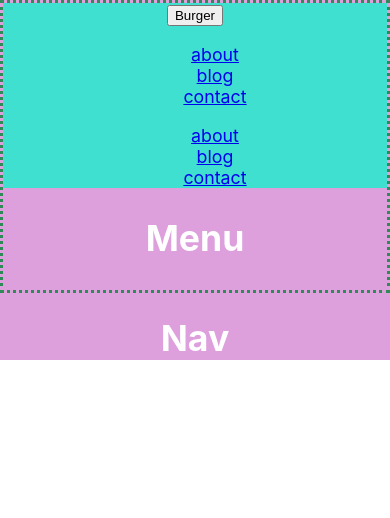
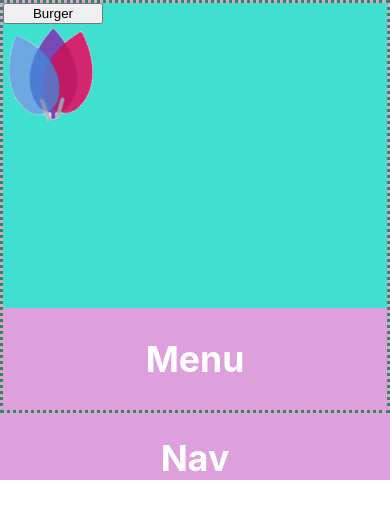
Before and after one commit to A-B-G/z_blogz_gh, a React (Create React App) app: page / in a window 390 px wide. Shown: the top 518 px of the page. Built offline with nearby package versions, Linux system fonts and the light colour scheme.

Commit message:
added click functionality for open and closing menu; as well as flex display for mobile and laptop views; also styled ul and li elements and NavLink akaa tags

```diff
--- a/src/components/Menu/Menu.css
+++ b/src/components/Menu/Menu.css
@@ -6,25 +6,50 @@
 .MenuNav-wrapper {
     background-color: turquoise;
 }
-/* ***************************************** */
+/* END BACKGROUNDS & BORDERS ***************************************** */
+
 .Menu-wrapper h1 {
     font-size: 2em;
 }
+/* BURGER MENU */
+.hamburgerMenu-container {
+    display: flex;
+    flex-flow: column wrap;
+
+    align-content: flex-start;
+}
+
+.toggle-open {
+	transform: translateX(0);
+}
+
+.toggle-closed {
+	transform: translateX(-300%);
+}
+/* END BURGER MENU */
+
 @media screen and (max-width: 419px) {
     .Menu-wrapper {
         min-width: 25%;
     }
 }
+.flower-logo {
+    background-image: url('../../images/flower_img.png');
+    background-size: cover;
+    background-position: left;
 
+    height: 100px;
+    width: 100px;
+}
 /* ***************************************** */
 @media screen and (min-width: 420px) {
     .Menu-wrapper {
         min-width: 25%;
     }
 
-    .menu-container.display {
+    /* .menu-container.display {
         display: none;
-    }
+    } */
 }
 
 /* ***************************************** */
@@ -36,11 +61,16 @@
     .Menu-wrapper h1 {
         font-size: 3em;
       }
-    .menu-container.display {
-        display: inline-block;
-    }
     .hamburgerMenu-container.display {
         display: none;
     }
+    .menu-container.display {
+        display: inline-block;
+        transform: translateX(0);
+    }
+
+    div.flower-logo {
+        display: inline-block;
+    }
 
   }
--- a/src/components/Menu/Menu.jsx
+++ b/src/components/Menu/Menu.jsx
@@ -1,12 +1,15 @@
-import React from 'react';
+import React, { useState } from 'react';
 import MenuNav from './MenuNav';
 
 import './Menu.css';
 
 const Menu = () => {
+
+    const [open, setOpen] = useState(false);
+
     return (
         <div className="Menu-wrapper">
-                <MenuNav />
+                <MenuNav open={open} setOpen={setOpen} />
             <h1>Menu</h1>
 
         </div>
--- a/src/components/Menu/MenuNav.jsx
+++ b/src/components/Menu/MenuNav.jsx
@@ -1,18 +1,33 @@
 import React from 'react';
 import NavList from '../Nav/NavList';
+// import FlowerLogo from '../../images/flower_img.png';
 
 import './Menu.css';
 
 const { navLinks } = require('../../content/links');
 
-const MenuNav = () => {
+const MenuNav = ({ open, setOpen }) => {
+
+    const handleToggle = () => {
+        setOpen(!open);
+    }
+
+    const toggleMenu = open ? "toggle-open" : "toggle-closed";
+
     return (
         <nav className="MenuNav-wrapper">
             <div className="hamburgerMenu-container display">
-                <button className="burger-button">Burger</button>
-                <NavList links={navLinks} />
+
+
+                <button className="burger-button"
+                    onClick={handleToggle}
+                >Burger
+                </button>
+                <div className="flower-logo image" />
+                {/* <img src={FlowerLogo} style={{width: '100px', height: '100px'}} /> */}
             </div>
-            <div className="menu-container display">
+            <div className={`menu-container display ${toggleMenu}`}>
+                <div className="flower-logo image" />
                 <NavList links={navLinks} />
             </div>
         </nav>
--- a/src/components/Nav/Nav.css
+++ b/src/components/Nav/Nav.css
@@ -3,13 +3,34 @@
 .Navbar-wrapper {
     background-color: plum;
 }
+/* END BACKGROUNDS & BORDERS***************************************** */
+
 .navList-ul {
+    /*CSS RESET*/
+    margin: 0;
+	padding: 0;
+	border: 0;
+	font-size: 100%;
+	font: inherit;
+    vertical-align: baseline;
+
     list-style: none;
 }
-/* ***************************************** */
+.navList-li a {
+    padding-right: 25px;
+}
 
 @media screen and (max-width: 419px) {
 
+    .navList-ul {
+        display: flex;
+        flex-flow: column wrap;
+        align-content: flex-start;
+
+        text-align: left;
+        padding-left: 5%;
+
+    }
 
 }
 /* ***************************************** */
--- a/src/components/Nav/NavList.jsx
+++ b/src/components/Nav/NavList.jsx
@@ -3,8 +3,9 @@ import NavListItem from './NavListItem';
 import './Nav.css';
 
 const NavList = ({ links }) => {
+
     return (
-        <ul className="navList-ul">
+        <ul className={`navList-ul`}>
             {links.map(link => <NavListItem link={link} />)}
         </ul>
     )
--- a/src/components/Nav/NavListItem.jsx
+++ b/src/components/Nav/NavListItem.jsx
@@ -4,7 +4,7 @@ import './Nav.css';
 
 const NavListItem = ({ link }) => {
     return (
-        <li key={link.linkname}>
+        <li key={`${link.linkname}-li`} className="navList-li">
             <NavLink to={link.linkpath}>
                 {link.linkname}
             </NavLink>
--- a/src/components/Nav/Navbar.jsx
+++ b/src/components/Nav/Navbar.jsx
@@ -3,6 +3,7 @@ import Menu from '../Menu/Menu';
 import './Nav.css';
 
 const Navbar = () => {
+
     return (
         <div className="Navbar-wrapper">
             <nav className="Navbar-container">
--- a/src/content/links.js
+++ b/src/content/links.js
@@ -1,15 +1,19 @@
 
 export const navLinks = [
     {
-      linkname: "about",
+    linkname: "Home",
+    linkpath: "/home"
+    },
+    {
+      linkname: "About",
       linkpath: "/about"
     },
     {
-      linkname: "blog",
+      linkname: "Blog",
       linkpath: "/blog"
     },
     {
-      linkname: "contact",
+      linkname: "Contact",
       linkpath: "/contact"
     }
 
```
